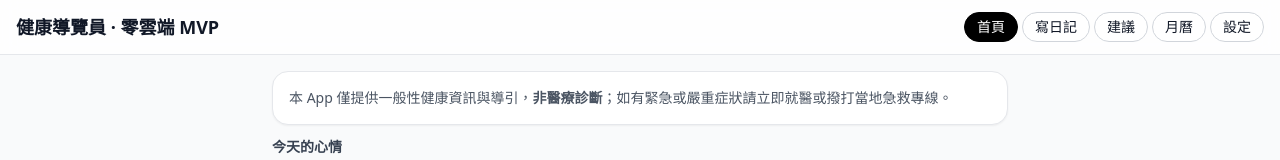
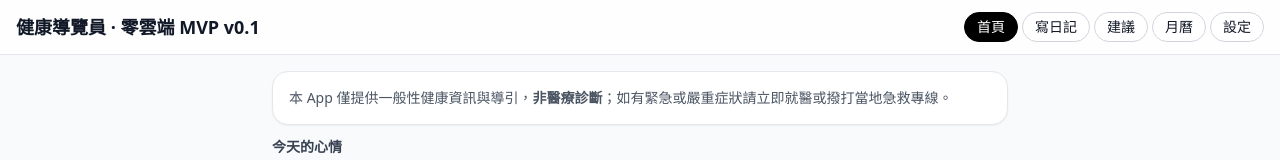
Before and after one commit to AndyZhuo1993/MVP, a React (Vite) app: page / in a window 1280 px wide. Shown: the top 160 px of the page. Built offline with nearby package versions, Linux system fonts and the light colour scheme.

Commit message:
chore: bump header to v0.1

```diff
--- a/src/App.jsx
+++ b/src/App.jsx
@@ -244,7 +244,7 @@
     <div className="min-h-screen bg-gray-50 text-gray-900">
       {/* Header */}
       <header className="sticky top-0 z-10 bg-white/80 backdrop-blur border-b border-gray-200 px-4 py-3 flex items-center justify-between">
-        <div className="text-lg font-bold">健康導覽員 · 零雲端 MVP</div>
+        <div className="text-lg font-bold">健康導覽員 · 零雲端 MVP v0.1</div>
         <nav className="space-x-1">
           {['home','write','advice','calendar','settings'].map(r=> (
             <button key={r} onClick={()=>setRoute(r)} className={`px-3 py-1 rounded-full text-sm border ${route===r?"bg-black text-white border-black":"bg-white border-gray-300"}`}>{
```
